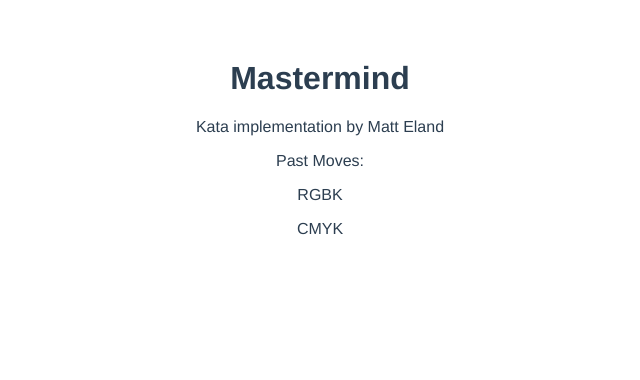
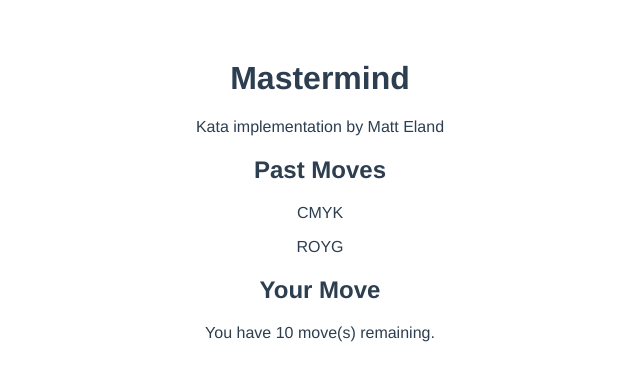
Before and after one commit to IntegerMan/Mastermind, a Vue app: page / in a window 1280 px wide. Shown: the top 380 px of the page, without its empty margins (320-960 px from the left). Built offline with nearby package versions, Linux system fonts and the light colour scheme.

Commit message:
Vuex is now working for getting a list of moves and move count

```diff
--- a/src/App.vue
+++ b/src/App.vue
@@ -7,15 +7,17 @@
 </template>
 
 <script lang="ts">
-import { Component, Vue } from "vue-property-decorator";
+import { Vue } from "vue-property-decorator";
 import HistoryList from "./components/HistoryList.vue";
+import store from "./store/index";
 
-@Component({
+export default Vue.extend({
+  name: "App",
   components: {
     HistoryList
-  }
-})
-export default class App extends Vue {}
+  },
+  store: store
+});
 </script>
 
 <style lang="scss">
--- a/src/components/HistoryList.vue
+++ b/src/components/HistoryList.vue
@@ -1,9 +1,16 @@
 <template>
   <div>
-    Past Moves:
-    <p v-for="move of moves" v-bind:key="move.representation">
-      {{ move.representation }}
-    </p>
+    <div>
+      <h2>Past Moves</h2>
+      <p v-for="move of moves" v-bind:key="move.representation">
+        {{ move.representation }}
+      </p>
+    </div>
+    <div>
+      <h2>Your Move</h2>
+
+      <p>You have {{ movesLeft }} move(s) remaining.</p>
+    </div>
   </div>
 </template>
 
@@ -13,7 +20,10 @@ import { GameMove } from "../models/GameMove";
 export default {
   computed: {
     moves(): GameMove[] {
-      return [new GameMove("RGBK"), new GameMove("CMYK")];
+      return this.$store.state.history;
+    },
+    movesLeft(): number {
+      return this.$store.state.movesLeft;
     }
   }
 };
--- a/src/store/index.ts
+++ b/src/store/index.ts
@@ -1,10 +1,17 @@
 import Vue from "vue";
 import Vuex from "vuex";
+import { GameMove } from '@/models/GameMove';
 
 Vue.use(Vuex);
 
 export default new Vuex.Store({
-  state: {},
+  state: {
+    movesLeft: 10,
+    history: [
+      new GameMove('CMYK'),
+      new GameMove('ROYG')
+    ]
+  },
   mutations: {},
   actions: {},
   modules: {}
```
